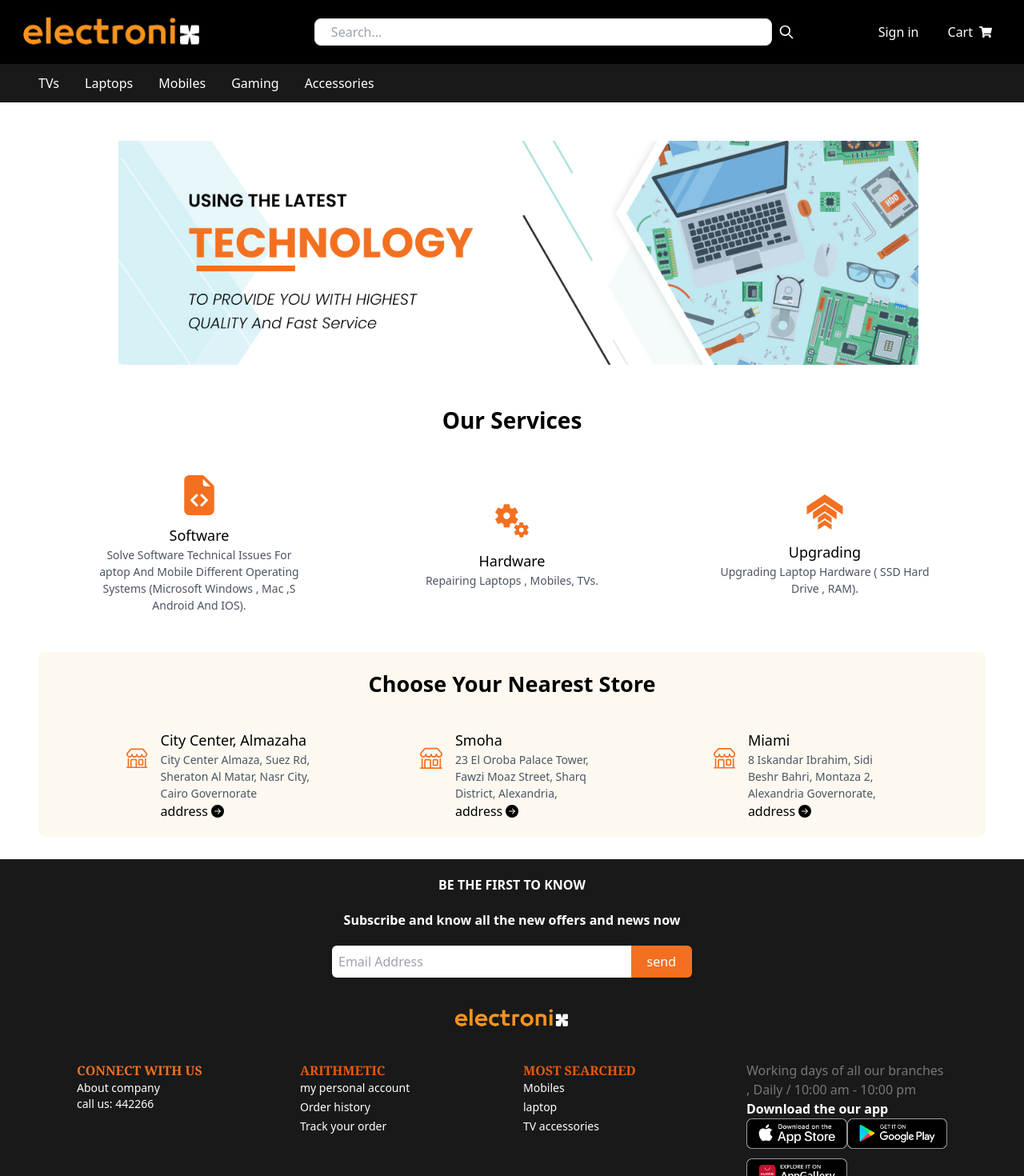
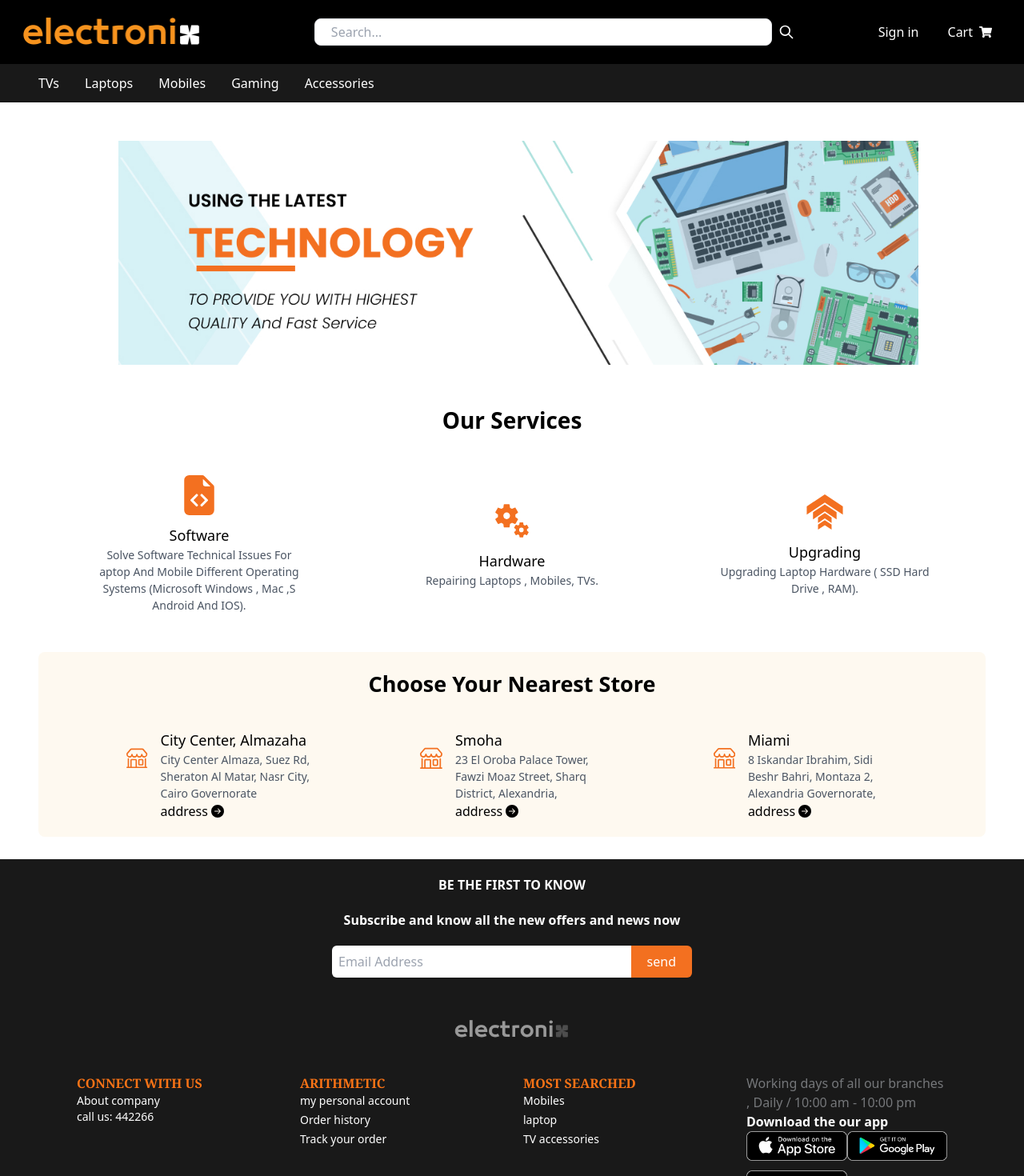
Before and after one commit to eslamsobhy/ecommerce-front-end, a React (Vite) app: page /Techservices in a window 1280 px wide. Shown: the top 1470 px of the page at 80% size. Built offline with nearby package versions, Linux system fonts and the light colour scheme; no server answers.

Commit message:
fix logos in navbar and footer

```diff
--- a/src/components/Footer.jsx
+++ b/src/components/Footer.jsx
@@ -90,18 +90,18 @@ const Footer = () => {
             </div>
           )}
           <img
-            className="flex items-center w-36 m-auto"
-            src="/assets/logo/main 2.png"
+            className="flex items-center w-36 my-6 mx-auto"
+            src="/assets/logo/main-gray.png"
             alt="Electronix"
           />
         </header>
         <section className="grid grid-cols-4 pb-5 border-b gap-7 border-[#3d3d38]  px-12 mx-12">
           <div className="col-span-4 md:col-span-1">
-            <h2 className="text-f37020 font-serif font-semibold">
+            <h2 className="text-orange-500 font-serif font-semibold">
               CONNECT WITH US
             </h2>
             <Link to={"/about"}>
-              <p className="text-white  hover:text-f37020  text-sm">
+              <p className="text-white  hover:text-orange-500  text-sm">
                 About company
               </p>
             </Link>
@@ -109,7 +109,7 @@ const Footer = () => {
             <p className="text-white  text-sm">call us: 442266</p>
           </div>
           <div className="col-span-4 md:col-span-1">
-            <h2 className="text-orange-600 font-serif font-semibold">
+            <h2 className="text-orange-500 font-serif font-semibold">
               ARITHMETIC
             </h2>
 
@@ -120,7 +120,7 @@ const Footer = () => {
             <p className="text-white  text-sm mb-1">Track your order</p>
           </div>
           <div className="col-span-4 md:col-span-1 ">
-            <h2 className="text-orange-600 font-serif font-semibold">
+            <h2 className="text-orange-500 font-serif font-semibold">
               MOST SEARCHED
             </h2>
 
--- a/src/components/Navbar.jsx
+++ b/src/components/Navbar.jsx
@@ -58,10 +58,10 @@ const Navbar = (props) => {
       >
         {/* Logo */}
         <Link to={"/"}>
-          <div className="flex items-center mr-10 w-56">
+          <div className="flex items-baseline mr-10 w-56">
             <img
-              className="flex items-center -mt-3"
-              src="/assets/logo/main 2.png"
+              className="mt-1"
+              src="/assets/logo/main-orange-and-white.png"
               alt="Electronix"
             />
           </div>
```
Also changed, not shown: public/assets/logo/main 2.png (deleted), public/assets/logo/main logo.png (deleted).
